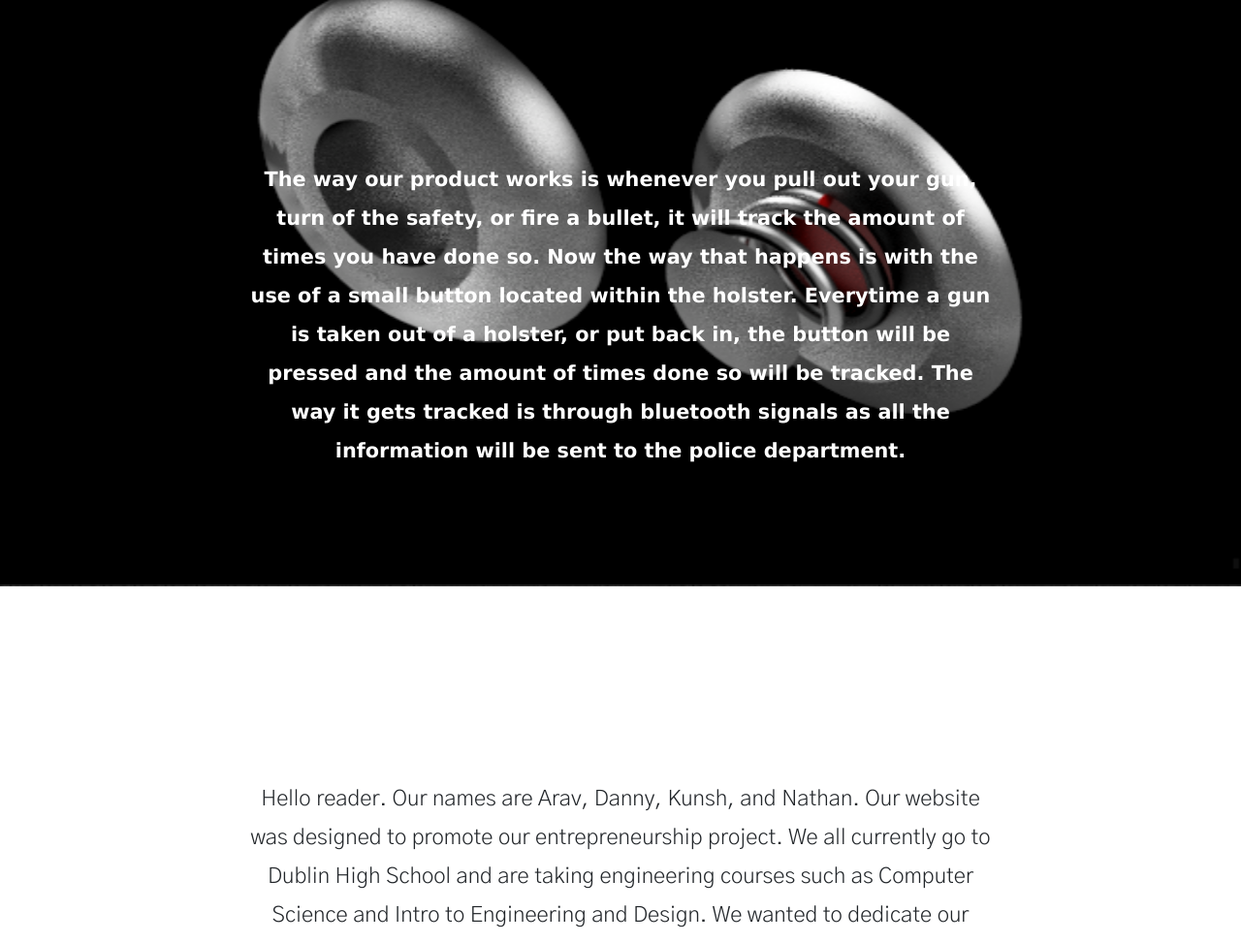
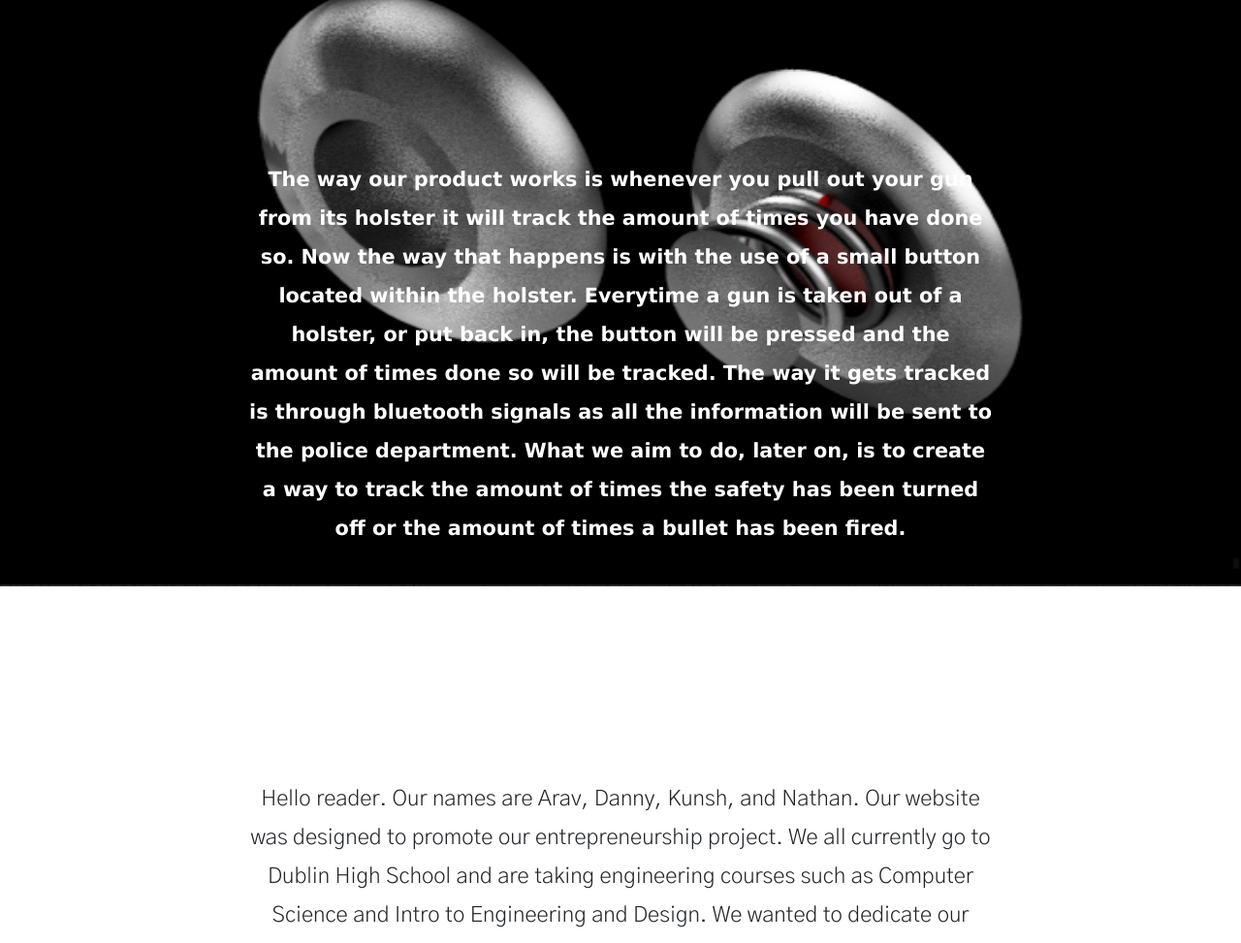
Before and after one commit to AravVyawahare/entrepreneurship-project-website, a plain HTML site: page index.html in a window 1280 px wide. Shown: the part 1795-2768 px from the top of the page at 97% size. Drawn offline with nearby package versions, Linux system fonts and the light colour scheme.

Commit message:
Updated Commit 2

```diff
--- a/index.html
+++ b/index.html
@@ -94,12 +94,13 @@ Notes:
         </a>
         <a name="howItWorks">
             <section class="page three">
-                <p id="p3text" class="textCenter"><strong>The way our product works is whenever you pull out your gun,
-                turn of the safety, or fire a bullet, it will track the amount of times you have done so. Now the way
+                <p id="p3text" class="textCenter"><strong>The way our product works is whenever you pull out your gun from
+                its holster it will track the amount of times you have done so. Now the way
                 that happens is with the use of a small button located within the holster. Everytime a gun is taken out
                 of a holster, or put back in, the button will be pressed and the amount of times done so will be tracked.
                 The way it gets tracked is through bluetooth signals as all the information will be sent to the police
-                department.</a>
+                department. What we aim to do, later on, is to create a way to track the amount of times the safety has been
+                turned off or the amount of times a bullet has been fired.</a>
                 </strong></p>
             </section>
         </a>
```
